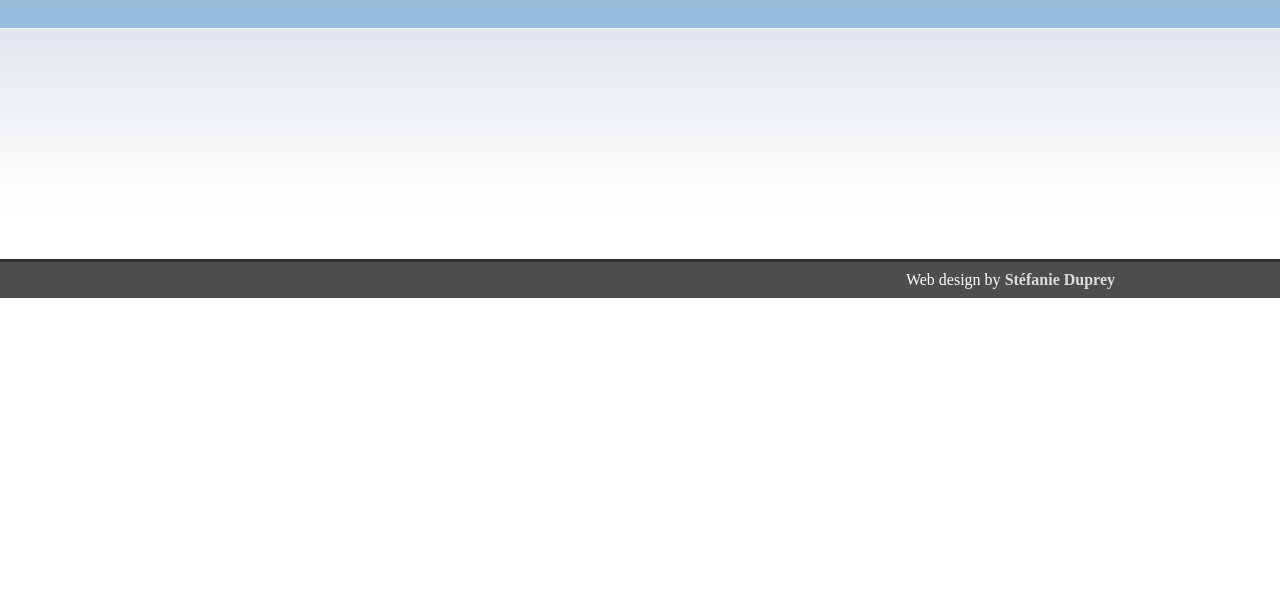
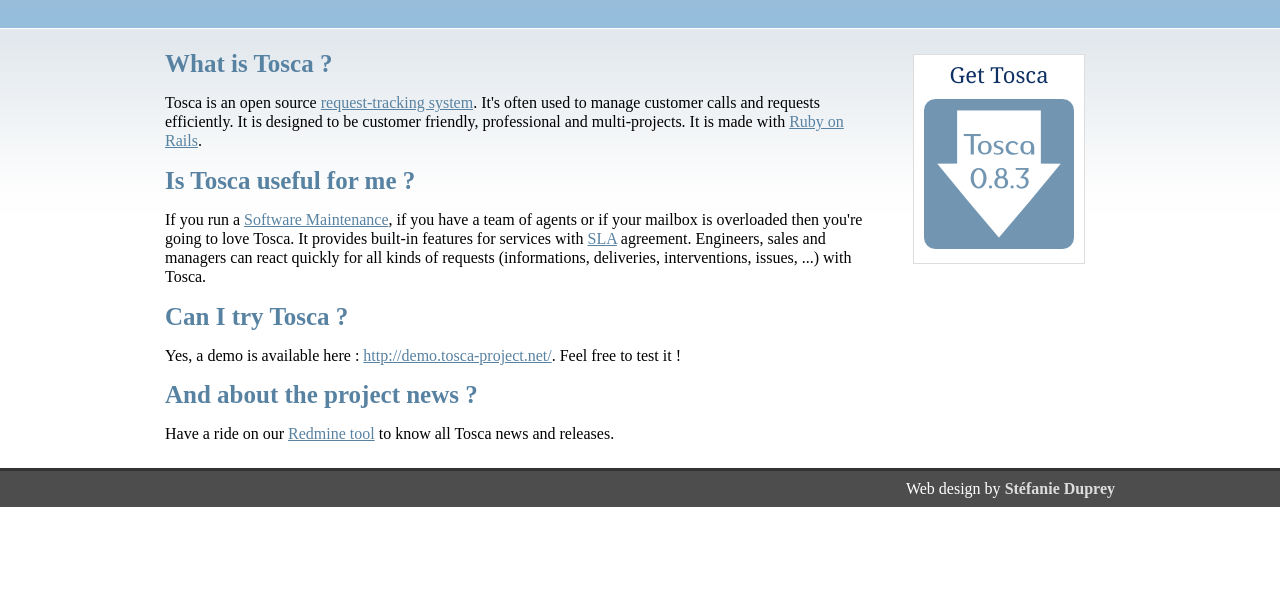
Before and after one commit to Nephtys/Tosca-styles, a plain HTML site: page website/about.html in a window 1280 px wide. Shown: the part 199-800 px from the top of the page. Drawn offline with Linux system fonts and the light colour scheme.

Commit message:
adding some content to the website

```diff
--- a/website/about.html
+++ b/website/about.html
@@ -57,7 +57,26 @@
 
   <div id="main">
 	  <div id="maincontent">
-
+    	<div id="column">
+    		<div class="box">
+	  			<h3>Get Tosca</h3>
+				<a href="download.html"><img src="images/download.png" alt="Get Tosca image" /></a>
+			</div>
+		</div>
+    	<div id="column2">
+		<h2>What is Tosca ?</h2>
+    		<p>Tosca is an open source <a href="http://en.wikipedia.org/wiki/Ticket_tracking">request-tracking system</a>. It's often used to manage customer calls and requests efficiently. It is designed to be customer friendly, professional and multi-projects. It is made with <a href="http://www.rubyonrails.com">Ruby on Rails</a>.
+    		</p>
+	    <h2>Is Tosca useful for me ?</h2>
+    		<p>If you run a <a href="http://en.wikipedia.org/wiki/Software_maintenance">Software Maintenance</a>, if you have a team of agents or if your mailbox is overloaded then you're going to love Tosca. It provides built-in features for services with <a href="http://en.wikipedia.org/wiki/Service_level_agreement">SLA</a> agreement. Engineers, sales and managers can react quickly for all kinds of requests (informations, deliveries, interventions, issues, ...) with Tosca.
+    		</p>
+	    <h2>Can I try Tosca ?</h2>
+    		<p>Yes, a demo is available here : <a href="http://demo.tosca-project.net/" title="Tosca Demo aplication">http://demo.tosca-project.net/</a>. Feel free to test it !
+    		</p>
+	    <h2>And about the project news ?</h2>
+    		<p>Have a ride on our <a href="http://redmine.tosca-project.net/projects/tosca/news" title="Redmine news">Redmine tool</a> to know all Tosca news and releases.
+    		</p>
+		</div>
 	  </div>
   </div>
 
--- a/website/style.css
+++ b/website/style.css
@@ -82,7 +82,7 @@ ul.linkslist {
 	border-bottom: 1px solid #fff;
 }
 
-#headercontent #title {
+#headercontent.indexheadercontent #title {
 	float: right;
 	width: 500px;
 	text-align: right;
@@ -113,6 +113,9 @@ ul.linkslist {
 #main {
 	background: #fff url(images/bg_main.png) repeat-x scroll center top;
 	min-height: 200px;
+}
+
+.indexmaincontent {
 	text-align: center;
 }
 
@@ -146,3 +149,31 @@ div.box h3 {
 	font-weight: bold;
 	text-decoration: none;
 }
+
+#maincontent h2 {
+	padding: 10px 0 10px;
+	font-size: 25px;
+	color: #5882A2;
+}
+
+#maincontent p {
+	padding: 10px 0 10px;
+}
+
+#maincontent {
+	line-height: 1.2em;
+	min-height: 300px;
+}
+
+#maincontent a {
+	color: #5882A2;
+}
+
+#column {
+	text-align: center;
+	float: right
+}
+
+#column2 {
+	width: 700px;
+}
```
Also changed, not shown: website/community.html (+14 -0 lines), website/documentation.html (+14 -1 lines), website/download.html (+13 -1 lines), website/index.html (+3 -3 lines).
